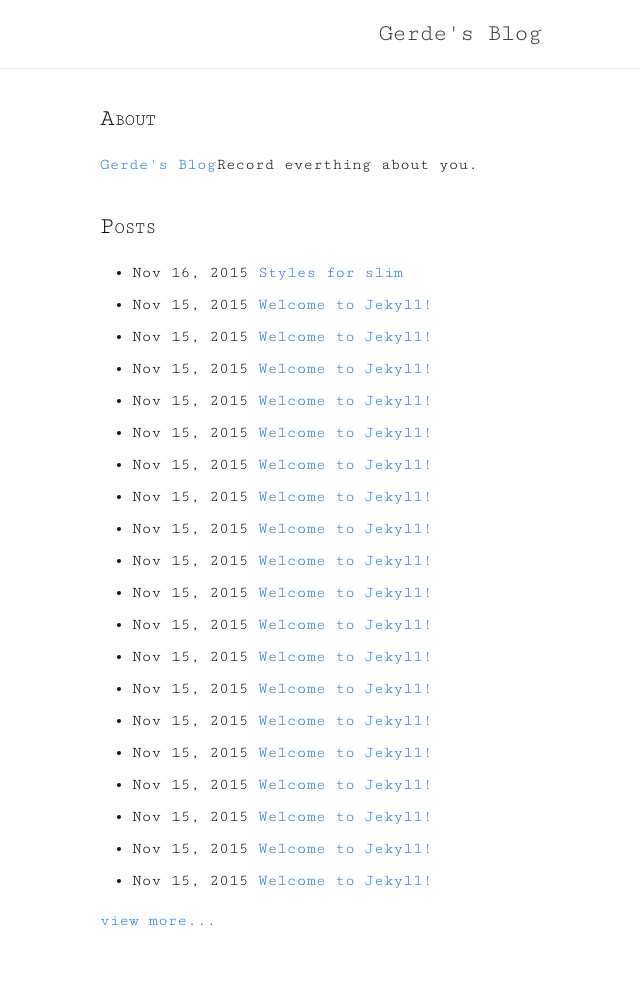
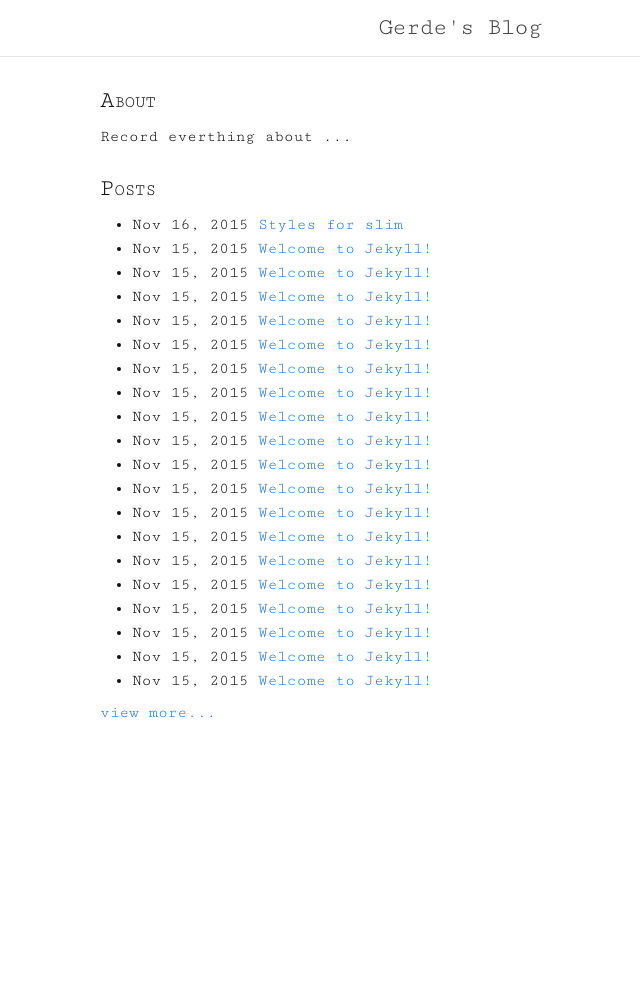
Before and after one commit to Gerde/gerde.github.io, a Jekyll site: the page built from index.html, in a window 1280 px wide. Shown: the whole page, without its empty margins (180-820 px from the left). Built offline with Jekyll 4.4.1, drawn with Linux system fonts in a browser that asks for light colours; after the commit the page ends 900 px from its top, so only the background shows below that.

Commit message:
modify css

```diff
--- a/css/main.scss
+++ b/css/main.scss
@@ -10,7 +10,7 @@ $code-font-family: "Courier New", Consolas, monopace, FangSong, STFangsong;
 $base-font-size:   16px;
 $base-font-weight: 400;
 $small-font-size:  0.875rem;
-$base-line-height: 1.5;
+$base-line-height: 1.0;
 
 $spacing-unit:     2rem;
 
--- a/index.html
+++ b/index.html
@@ -4,7 +4,7 @@ layout: default
 <div class="home">
 	<section>
 		<h2 class="smallcap">about</h2>
-		<p><a href="https://gerde.github.io">Gerde's Blog</a>Record everthing about you.</p>
+		<p>Record everthing about ...</p>
 	</section>
 	<section>
 		<h2 class="smallcap">posts</h2>
```
